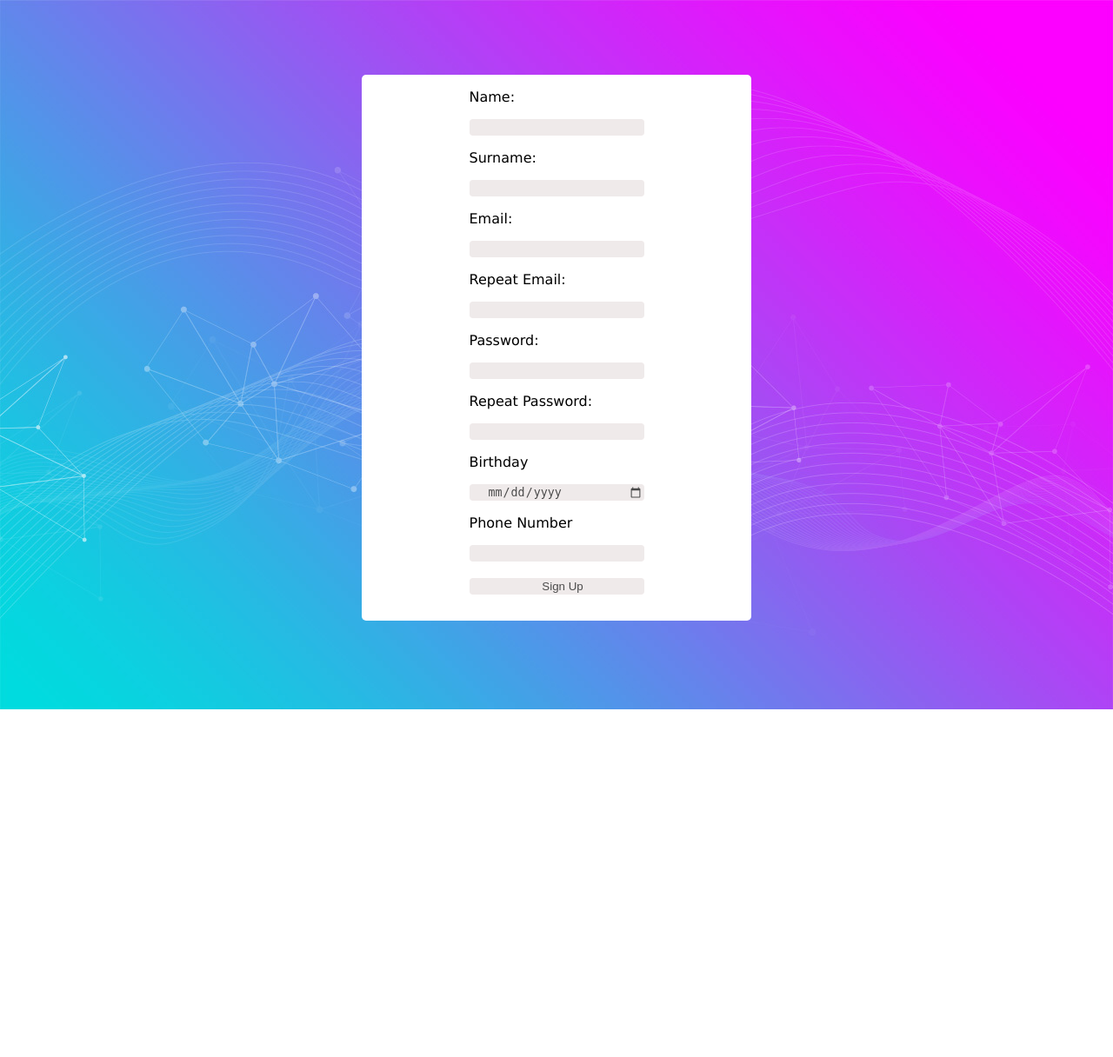
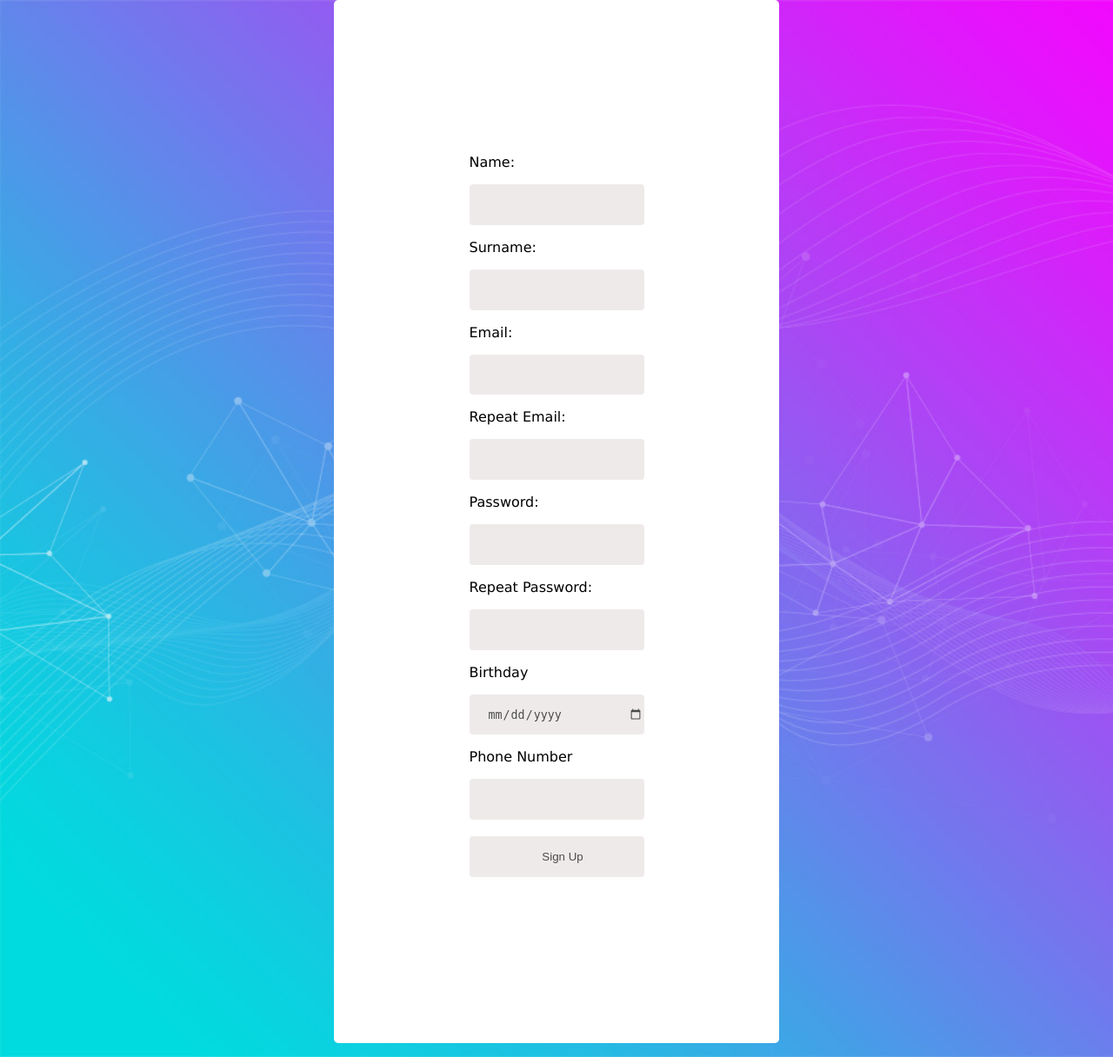
Before and after one commit to leoshala/ProjektiWEBB, a PHP site: page /RegisterForm.html in a window 1280 px wide. Shown: the whole page at 87% size. Before the commit the page ends 816 px from the top, so only its background shows below. Run offline with PHP 8.4, Linux system fonts and the light colour scheme.

Commit message:
firstcommit

```diff
--- a/RegisterForm.css
+++ b/RegisterForm.css
@@ -11,14 +11,15 @@ body{
     flex-direction: column;
     align-items: center;
     width: 100%;
-    height: 100%;
+    height: 150%;
 
 }
 .form1{
     display: flex;
     justify-content: center;
     flex-direction: column;
-
+   margin-left: 10%;
+   margin-right: 10%;
 }
 input{
     border-radius: 4px;
@@ -26,13 +27,15 @@ input{
     padding-left: 20px;
     background: rgba(175, 145, 145, 0.281);
     opacity: 0.7;
-
+    width: 100%;
+    height: 4%;
 }
 .form2{
     display: flex;
     justify-content: center;
     background-color: rgb(255, 255, 255);
-    width: 35%;
+    width: 40%;
+    height: 100%;
     border-radius: 5px;
     padding-bottom: 30px;
 }
```
